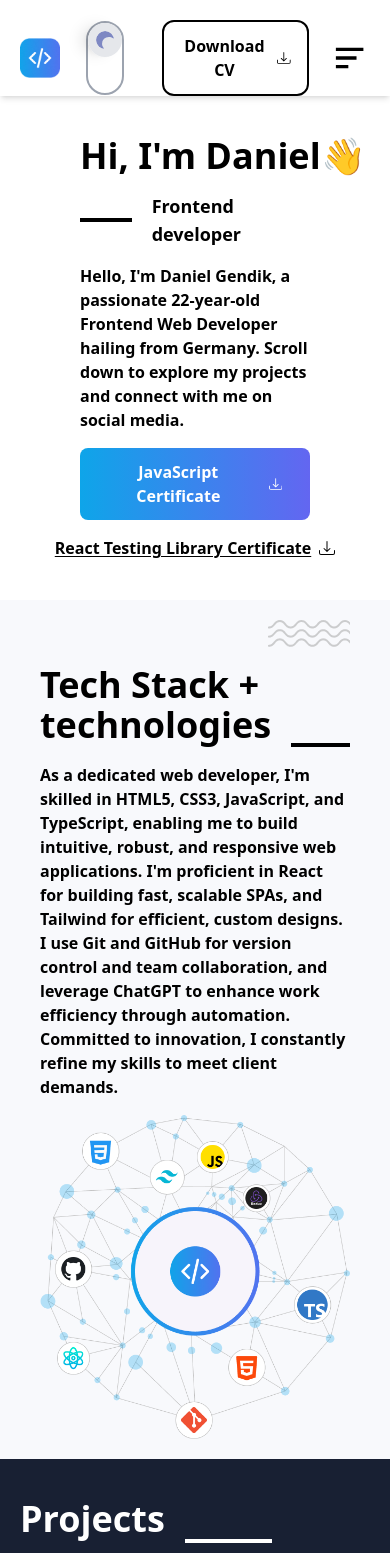
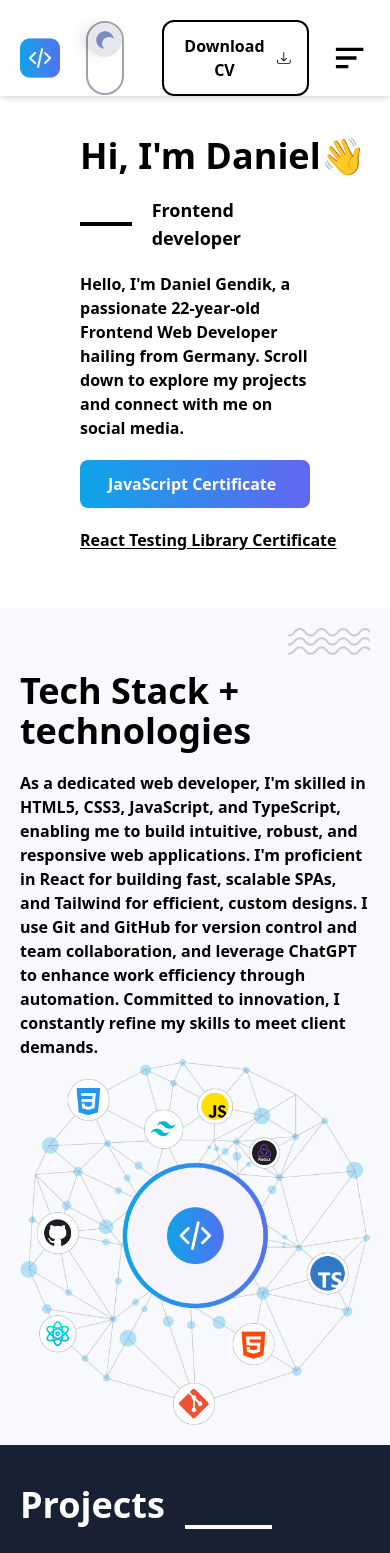
Before and after one commit to danielgen01/Daniels-portfolio, a React (Vite) app: page / in a window 390 px wide. Shown: the top 1553 px of the page. Built offline with nearby package versions, Linux system fonts and the light colour scheme.

Commit message:
make section responsive

```diff
--- a/src/components/TechStack/TechStack.tsx
+++ b/src/components/TechStack/TechStack.tsx
@@ -4,24 +4,34 @@ import waves from "/Assets/Vektor_waves.png"
 const TechStack = () => {
   return (
     <section className=" bg-bright-gray w-full overflow-x-hidden">
-      <div className="techstack-content py-5  px-10 flex flex-col gap-4">
+      <div className="techstack-content py-5  px-5 flex flex-col gap-4">
         <img src={waves} alt="waves_icon" className=" ml-auto" />
-        <div className="headline flex items-center">
-          <h1 className="text-4xl font-bold ">
-            Tech Stack + <br /> technologies
-          </h1>
-          <div className="border-b-4 border-black  mt-20 ml-5 w-3/4"></div>
+        <div className="grid grid-cols-1 lg:grid-cols-2">
+          <div className="grid-1 flex flex-col gap-5 lg:order-2 lg:items-start">
+            <h1 className="text-4xl font-bold ">
+              Tech Stack + <br /> technologies
+            </h1>
+            {/* <div className="border-b-4 border-black  mt-20 ml-5 w-3/4"></div> */}
+            <p className="font-semibold text-left">
+              As a dedicated web developer, I'm skilled in HTML5, CSS3,
+              JavaScript, and TypeScript, enabling me to build intuitive,
+              robust, and responsive web applications. I'm proficient in React
+              for building fast, scalable SPAs, and Tailwind for efficient,
+              custom designs. I use Git and GitHub for version control and team
+              collaboration, and leverage ChatGPT to enhance work efficiency
+              through automation. Committed to innovation, I constantly refine
+              my skills to meet client demands.
+            </p>
+          </div>
+
+          <div className="image grid-2">
+            <img
+              src={techstackImage}
+              alt="Daniel's Techstack"
+              className="w-full"
+            />
+          </div>
         </div>
-        <p className="font-semibold ">
-          As a dedicated web developer, I'm skilled in HTML5, CSS3, JavaScript,
-          and TypeScript, enabling me to build intuitive, robust, and responsive
-          web applications. I'm proficient in React for building fast, scalable
-          SPAs, and Tailwind for efficient, custom designs. I use Git and GitHub
-          for version control and team collaboration, and leverage ChatGPT to
-          enhance work efficiency through automation. Committed to innovation, I
-          constantly refine my skills to meet client demands.
-        </p>
-        <img src={techstackImage} alt="Daniel's Techstack" />
       </div>
     </section>
   )
--- a/src/components/TopIntroduction/Introduction.tsx
+++ b/src/components/TopIntroduction/Introduction.tsx
@@ -4,9 +4,12 @@ import portrait from "/Assets/BewerbungsbildCartoon.webp"
 
 const Introduction = () => {
   return (
-    <section className="Introdocution py-10 px-20 flex flex-col gap-4 ">
+    <section className="Introdocution py-10 px-20 grid grid-cols-1 gap-4 lg:grid-cols-2">
+      <section className="first-grid flex flex-col gap-5">
         <div className="headline flex items-center">
-        <h1 className="text-4xl font-bold whitespace-nowrap">Hi, I'm Daniel</h1>
+          <h1 className="text-4xl font-bold whitespace-nowrap">
+            Hi, I'm Daniel
+          </h1>
           <span role="img" aria-label="waving hand" className="text-4xl">
             👋
           </span>
@@ -21,21 +24,24 @@ const Introduction = () => {
           Developer hailing from Germany. Scroll down to explore my projects and
           connect with me on social media.
         </p>
-      <div className="button download-cv flex justify-center">
+        <div className="buttons flex flex-col lg:flex-row gap-5">
           <button
             className="bg-gradient-to-r from-sky-500 to-indigo-500 font-bold text-white
-      rounded-lg px-7 py-3 flex items-center gap-5 hover:opacity-80"
+      rounded-lg px-7 py-3 flex items-center gap-5 hover:opacity-80 whitespace-nowrap"
           >
             JavaScript Certificate
             <BsDownload className="text-white font-bold" />
           </button>
-      </div>
-      <div className="button-react-testing-certificate flex justify-center">
+
           <button className="underline font-bold underline-offset-2 flex items-center gap-2 whitespace-nowrap">
             React Testing Library Certificate
             <BsDownload className="text-black font-bold" />
           </button>
         </div>
+      </section>
+
+      <section className="second-grid"></section>
+
       {/* <figure
         className="portrait relative  flex justify-center items-start"
 
```
Lines whose indentation alone changed are shown as unchanged.
